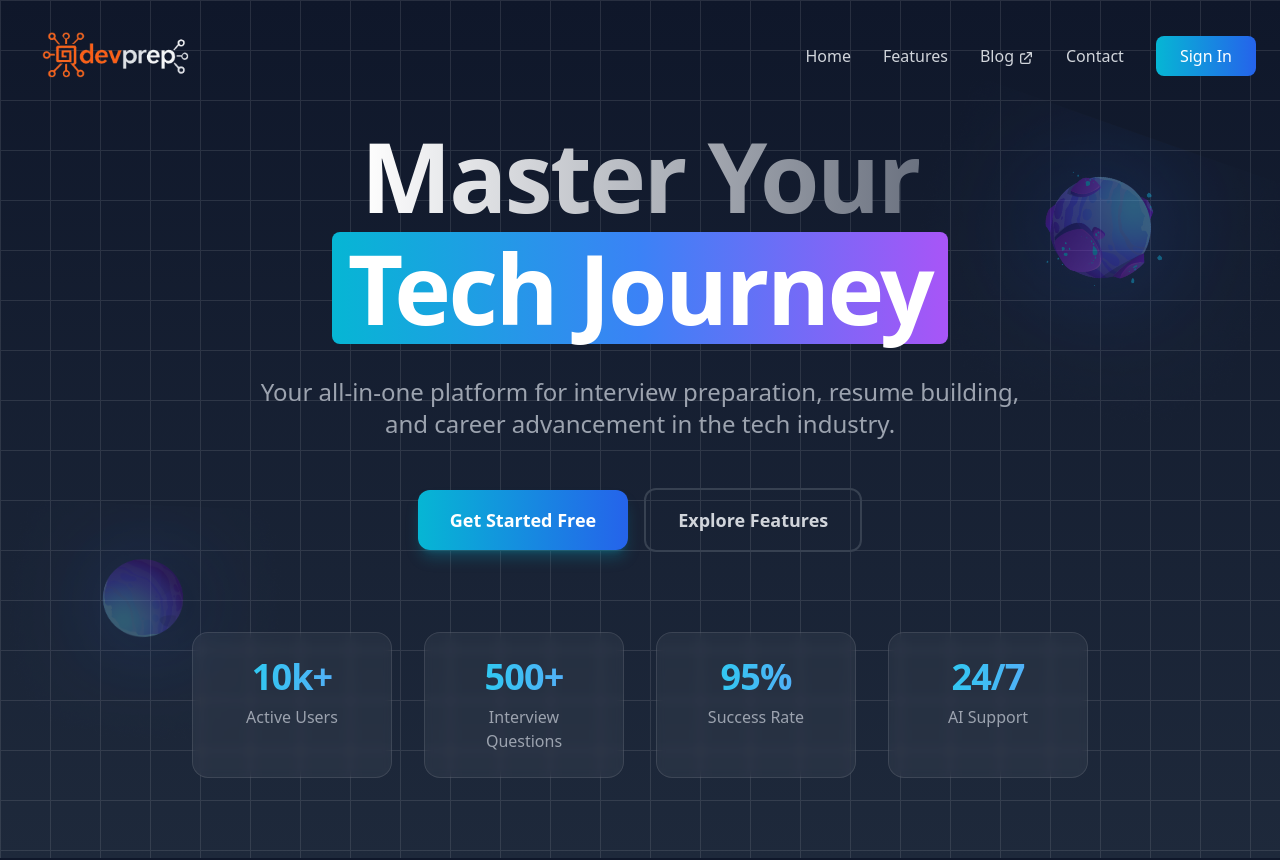
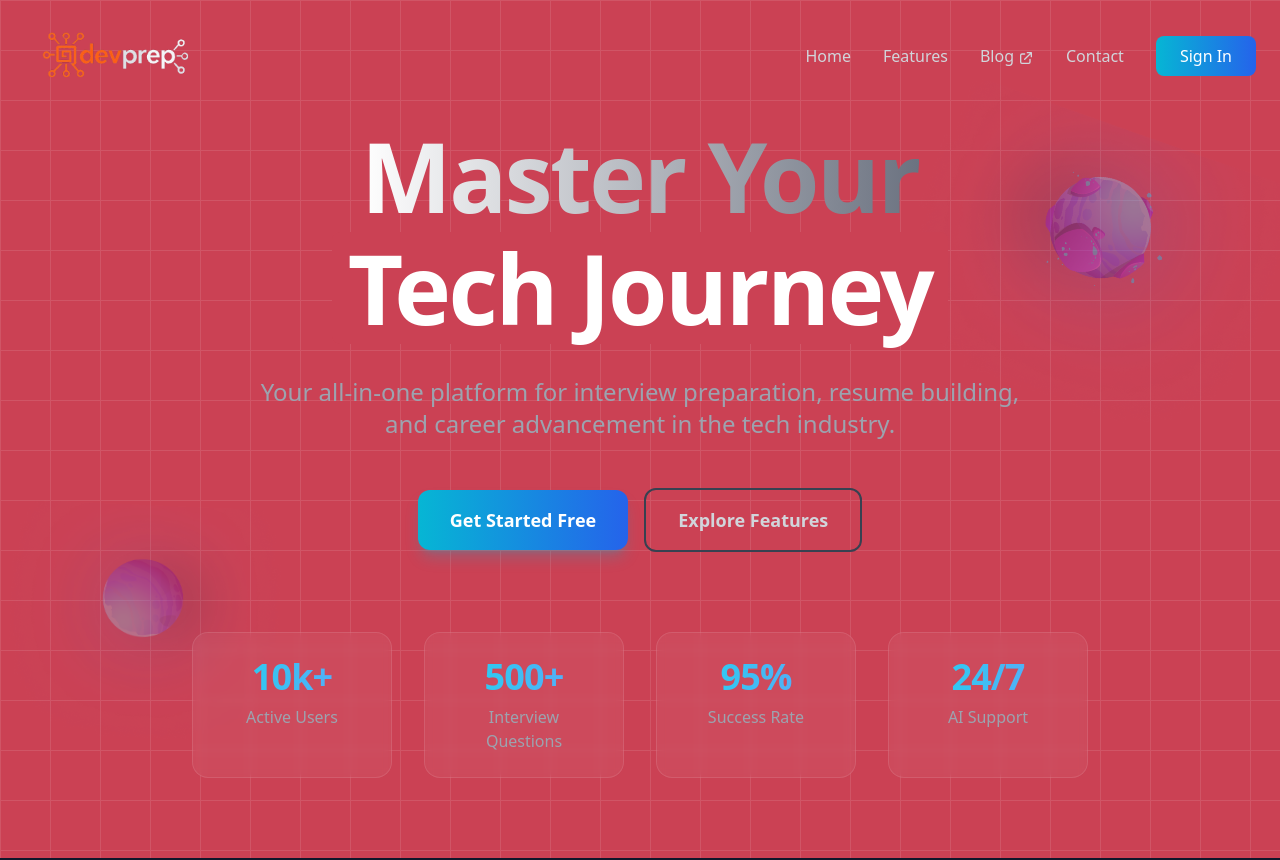
Before and after one commit to techsaurabh-394/devprep, a React (Vite) app in the folder client/: page / in a window 1280 px wide. Shown: the top 860 px of the page. Built offline with nearby package versions, Linux system fonts and the light colour scheme.

Commit message:
favicon added , SEo more keywords

```diff
--- a/client/src/components/SEO.jsx
+++ b/client/src/components/SEO.jsx
@@ -16,7 +16,7 @@ const SEO = ({
     description ||
     "DevPrep helps developers ace technical interviews with AI-powered mock interviews, resume building, coding practice, and personalized learning paths.";
   const defaultKeywords =
-    "developer interview preparation, coding interview, technical interview, mock interview, software engineering interview, programming interview questions, resume builder for developers, coding practice, machine coding, system design interview";
+    "developer interview preparation, coding interview, technical interview, mock interview, software engineering interview, programming interview questions, resume builder for developers, coding practice, machine coding, system design interview, interview tips, coding challenges, behavioral interview, interview coaching, job interview preparation, software developer jobs, interview questions and answers, coding interview preparation, technical resume tips, interview feedback, career development, interview strategies";
 
   return (
     <Helmet>
--- a/client/src/lp/components/Home1.jsx
+++ b/client/src/lp/components/Home1.jsx
@@ -7,7 +7,7 @@ const LandingPage = () => {
   return (
     <div
       id="home"
-      className="relative min-h-screen bg-gradient-to-b from-slate-900 to-slate-800 overflow-hidden"
+      className="relative min-h-screen bg-gradient-to-b from-[#cb4154] to-[#cb4154] overflow-hidden"
     >
       {/* Animated Background with Grid */}
       <div className="absolute inset-0">
@@ -98,7 +98,7 @@ const LandingPage = () => {
                 whileHover={{ scale: 1.05 }}
                 transition={{ type: "spring", stiffness: 300 }}
               >
-                <span className="relative inline-block px-4 py-2 bg-gradient-to-r from-cyan-500 via-blue-500 to-purple-500 rounded-lg">
+                <span className="relative inline-block px-4 py-2 bg-[#cb4154] rounded-lg">
                   <span className="relative text-white">Tech Journey</span>
                 </span>
               </motion.span>
```
Also changed, not shown: client/src/assets/favicon.png.
